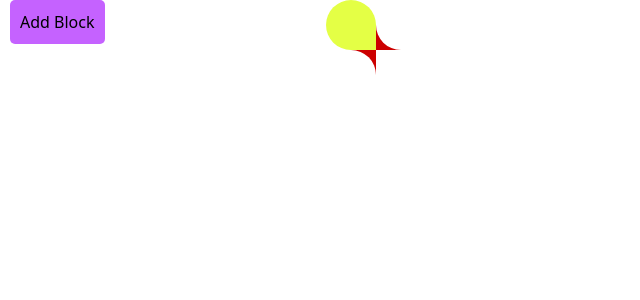
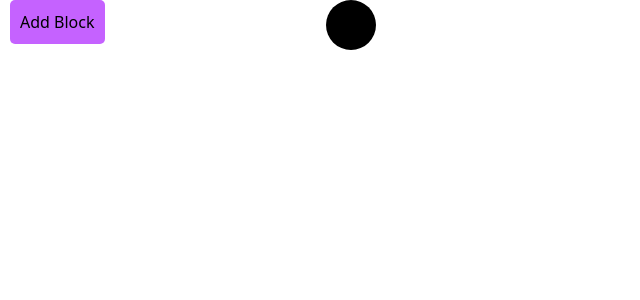
Before and after one commit to theianjones/building-block-builder, a React (Vite) app: page / in a window 1280 px wide. Both pictures are taken after a click on the button "Add Block". Shown: the top 300 px of the page, without its empty margins (0-640 px from the left). Built offline with nearby package versions, Linux system fonts and the light colour scheme.

Commit message:
get all hinges positioned for basice blob

```diff
--- a/src/App.jsx
+++ b/src/App.jsx
@@ -14,41 +14,29 @@ import {
   FormLabel,
   Container,
 } from '@chakra-ui/react';
+import { ReactComponent as Hinge } from './assets/hinge.svg';
 
 import './styles.css';
-
-const Hinge = () => {
-  return (
-    <div class="hinge">
-      <div class="box box-r concave">
-        <div class="r"></div>
-      </div>
-      <div class="box box-l concave">
-        <div class="l"></div>
-      </div>
-    </div>
-  );
-};
-
-const BaseBlock = ({ block, selected, ...props }) => {
-  return (
-    <Box
-      position="absolute"
-      border={selected ? '3px solid var(--colors-primary)' : ''}
-      w={`${block.width}px`}
-      h={`${block.height}px`}
-      borderRadius={'50px 50px 0px 50px'}
-      backgroundColor={block.color}
-      {...props}
-    />
-  );
-};
 
 const Block = ({ block, selected, ...props }) => {
   return (
     <Draggable key={block.id}>
-      <BaseBlock block={block} selected={selected} {...props}>
-        {false && (
+      <Box
+        position="relative"
+        className={cx({ dots: selected })}
+        w={`${block.width}px`}
+        h={`${block.height}px`}
+        borderRadius={'25px'}
+        backgroundColor={block.color}
+        {...props}
+      >
+        {selected && (
+          <Box
+            position="absolute"
+            left={block.width - 19}
+            bottom={block.height - 19}
+            color={block.color}
+          >
             <Button
               className="bottom-right-btn"
               style={{
@@ -58,17 +46,42 @@ const Block = ({ block, selected, ...props }) => {
             >
               click me
             </Button>
+          </Box>
         )}
 
+        {/* <Box
+          position="absolute"
+          left={block.width - 19}
+          bottom={block.height - 19}
+          color={block.color}
+        >
+          <Hinge className="rotate" />
+        </Box>
         <Box
-          position="relative"
-          top={block.height - 50}
-          left={block.width - 25}
+          position="absolute"
+          right={block.width - 19}
+          bottom={block.height - 19}
+          color={block.color}
         >
           <Hinge />
-          <BaseBlock block={{color: 'accent'}}/>
         </Box>
-      </BaseBlock>
+        <Box
+          position="absolute"
+          right={block.width - 18}
+          top={block.height - 18}
+          color={block.color}
+        >
+          <Hinge className="rotate" />
+        </Box>
+        <Box
+          position="absolute"
+          left={block.width - 18}
+          top={block.height - 18}
+          color={block.color}
+        >
+          <Hinge />
+        </Box> */}
+      </Box>
     </Draggable>
   );
 };
@@ -101,7 +114,7 @@ const App = () => {
               setBlocks(
                 blocks.concat({
                   id: uuidv4(),
-                  color: 'accent',
+                  color: 'black',
                   height: 50,
                   width: 50,
                 })
--- a/src/styles.css
+++ b/src/styles.css
@@ -1,35 +1,3 @@
-.box {
-  background: #c00;
-  height: 50px;
-  width: 50px;
-  overflow: hidden;
-  position: relative;
+.rotate {
+  transform: rotate(90deg);
 }
-
-
-.concave .l {
-  width: 100%;
-  height: 100%;
-  background: #fff;
-  border-radius: 0 25px 0 0;
-
-}
-
-.concave .r {
-  width: 100%;
-  height: 100%;
-  background: #fff;
-  border-radius: 0 0 0 25px;
-}
-
-.hinge {
-  position: absolute;
-}
-
-.box-l {
-  right: 25px;
-}
-
-.box-r {
-  left: 25px;
-}
```
Also changed, not shown: src/assets/hinge.svg (added). Lines whose indentation alone changed are shown as unchanged.
